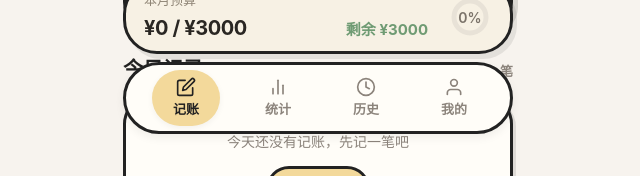
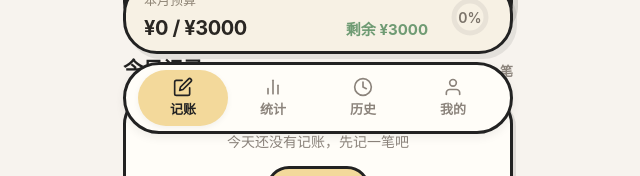
Before and after one commit to wuziwei23/Tally, a React (Vite) app: page / in a window 1280 px wide. Shown: the part 654-830 px from the top of the page, without its empty margins (322-962 px from the left). Built offline with nearby package versions, Linux system fonts and the light colour scheme.

Commit message:
导航栏的点击位移问题修复

```diff
--- a/src/components/layout/TabBar.css
+++ b/src/components/layout/TabBar.css
@@ -24,7 +24,7 @@
 }
 
 .tabbar__item-wrapper {
-  flex-shrink: 0;
+  flex: 1;
 }
 
 .tabbar__item {
@@ -36,19 +36,15 @@
   padding: 4px 14px;
   border-radius: 999px;
   height: 56px;
-  min-width: 60px;
   color: var(--text-gray);
   text-decoration: none;
-  transition: background 0.2s, color 0.2s;
+  transition: background 0.2s, color 0.2s, box-shadow 0.2s;
 }
 
 .tabbar__item--active {
   background: var(--bg-yellow);
   color: var(--text-dark);
   box-shadow: 0 2px 6px rgba(0,0,0,.05);
-  border-radius: 999px;
-  min-width: 68px;
-  height: 56px;
 }
 
 .tabbar__item:active {
```
